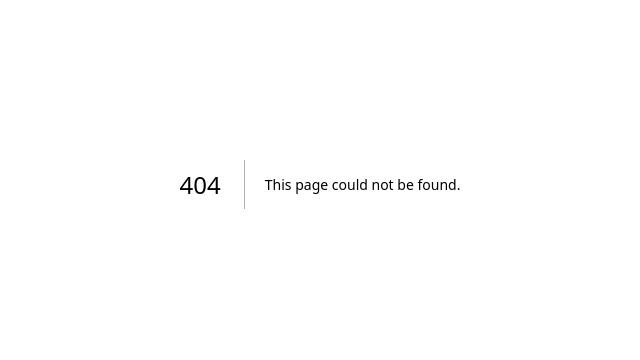
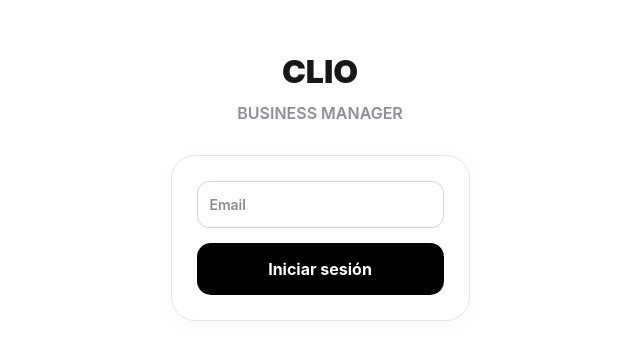
Before and after one commit to mooon300/clio-app, a Next.js app: page /login in a window 1280 px wide. Before the commit this address had no page. Shown: the part 216-576 px from the top of the page, without its empty margins (320-960 px from the left). Built offline with nearby package versions, Linux system fonts and the light colour scheme; no server answers.

Commit message:
🚀 Dashboard Pro: Logout, WhatsApp y servicios vinculados

```diff
--- /dev/null
+++ b/app/config/page.tsx
@@ -0,0 +1,164 @@
+'use client'
+
+import { useState, useEffect } from 'react'
+import { useRouter } from 'next/navigation'
+import { supabase } from '../../lib/config' // ruta correcta al cliente Supabase
+
+export default function ConfigPage() {
+  const router = useRouter()
+  const [negocio, setNegocio] = useState<any>(null)
+  const [servicios, setServicios] = useState<any[]>([])
+  const [nuevoServicio, setNuevoServicio] = useState({ nombre: '', precio: '' })
+
+  // ====== Cargar datos del negocio y servicios ======
+  const loadData = async () => {
+    const { data: { user } } = await supabase.auth.getUser()
+    if (!user) return router.push('/login')
+
+    const { data: neg, error: negError } = await supabase
+      .from('negocios')
+      .select('*')
+      .eq('user_id', user.id)
+      .single()
+
+    if (negError) return alert('Error cargando negocio: ' + negError.message)
+    setNegocio(neg)
+
+    const { data: servs } = await supabase
+      .from('servicios')
+      .select('*')
+      .eq('negocio_id', neg.id)
+    setServicios(servs || [])
+  }
+
+  useEffect(() => { loadData() }, [])
+
+  // ====== Agregar servicio ======
+  const agregarServicio = async (e: any) => {
+    e.preventDefault()
+    if (!negocio) return
+
+    const { error } = await supabase.from('servicios').insert([{
+      negocio_id: negocio.id,
+      nombre: nuevoServicio.nombre,
+      precio: Number(nuevoServicio.precio)
+    }])
+
+    if (!error) {
+      setNuevoServicio({ nombre: '', precio: '' })
+      loadData()
+    } else {
+      alert("Error agregando servicio: " + error.message)
+    }
+  }
+
+  // ====== Eliminar servicio ======
+  const eliminarServicio = async (id: any) => {
+    const { error } = await supabase.from('servicios').delete().eq('id', id)
+    if (!error) loadData()
+    else alert("Error eliminando servicio: " + error.message)
+  }
+
+  if (!negocio) return <p style={{ textAlign:'center', padding:'50px' }}>Cargando configuración...</p>
+
+  return (
+    <div style={{ fontFamily: '-apple-system, sans-serif', padding: '40px 20px', maxWidth: '450px', margin: '0 auto' }}>
+      <h1 style={{ fontWeight: 900, fontSize: '28px', letterSpacing: '-1px' }}>Configuración ⚙️</h1>
+      <p style={{ color: '#8E8E93', marginBottom: '30px' }}>Gestiona el menú de {negocio.nombre}</p>
+
+      {/* Formulario Agregar Servicio */}
+      <form onSubmit={agregarServicio} style={formStyle}>
+        <h3 style={{ fontSize: '12px', color: '#8E8E93', marginBottom: '10px' }}>AGREGAR SERVICIO AL MENÚ</h3>
+        <input
+          style={inputStyle}
+          placeholder="Ej: Corte de Caballero"
+          value={nuevoServicio.nombre}
+          onChange={e => setNuevoServicio({ ...nuevoServicio, nombre: e.target.value })}
+          required
+        />
+        <input
+          style={inputStyle}
+          type="number"
+          placeholder="Precio $"
+          value={nuevoServicio.precio}
+          onChange={e => setNuevoServicio({ ...nuevoServicio, precio: e.target.value })}
+          required
+        />
+        <button style={btnStyle}>AÑADIR AL MENÚ</button>
+      </form>
+
+      {/* Lista de Servicios */}
+      <div style={{ display: 'flex', flexDirection: 'column', gap: '10px' }}>
+        {servicios.map(s => (
+          <div key={s.id} style={itemStyle}>
+            <div>
+              <p style={{ margin: 0, fontWeight: 700 }}>{s.nombre}</p>
+              <p style={{ margin: 0, fontSize: '12px', color: '#34C759', fontWeight: 800 }}>${s.precio}</p>
+            </div>
+            <button onClick={() => eliminarServicio(s.id)} style={btnDelete}>BORRAR</button>
+          </div>
+        ))}
+      </div>
+
+      {/* Botón volver */}
+      <button
+        onClick={() => router.push('/')}
+        style={{ width: '100%', marginTop: '30px', background: 'none', border: 'none', color: '#007AFF', fontWeight: 700, cursor: 'pointer' }}
+      >
+        ← Volver al Dashboard
+      </button>
+    </div>
+  )
+}
+
+// ====== ESTILOS ======
+const formStyle = {
+  background: 'white',
+  padding: '20px',
+  borderRadius: '24px',
+  border: '1px solid #E5E5E7',
+  marginBottom: '30px'
+}
+
+const inputStyle = {
+  width: '100%',
+  padding: '12px',
+  marginBottom: '10px',
+  borderRadius: '12px',
+  border: '1px solid #D2D2D7',
+  fontWeight: 600,
+  fontSize: '14px',
+  outline: 'none',
+  boxSizing: 'border-box' as 'border-box'
+}
+
+const btnStyle = {
+  width: '100%',
+  padding: '14px',
+  background: 'black',
+  color: 'white',
+  border: 'none',
+  borderRadius: '14px',
+  fontWeight: 700,
+  cursor: 'pointer'
+}
+
+const itemStyle = {
+  display: 'flex',
+  justifyContent: 'space-between',
+  alignItems: 'center',
+  padding: '15px',
+  borderRadius: '20px',
+  background: '#F2F2F7'
+}
+
+const btnDelete = {
+  background: '#FF3B30',
+  color: 'white',
+  border: 'none',
+  borderRadius: '8px',
+  padding: '5px 10px',
+  fontSize: '10px',
+  fontWeight: 800,
+  cursor: 'pointer'
+}
--- /dev/null
+++ b/app/login/page.tsx
@@ -0,0 +1,65 @@
+'use client'
+
+import { useState } from 'react'
+import { useRouter } from 'next/navigation'
+import { supabase } from '../../lib/config' // cliente centralizado
+
+export default function LoginPage() {
+  const router = useRouter()
+  const [email, setEmail] = useState('')
+  const [loading, setLoading] = useState(false)
+
+  // ====== Login con OTP ======
+  const login = async (e: any) => {
+    e.preventDefault()
+    setLoading(true)
+    const { error } = await supabase.auth.signInWithOtp({ email })
+    if (error) alert(error.message)
+    else alert('Revisa tu email para iniciar sesión')
+    setLoading(false)
+  }
+
+  return (
+    <div style={{ fontFamily: '-apple-system, sans-serif', padding: '50px 20px', maxWidth: '400px', margin: '0 auto', minHeight: '100vh', display: 'flex', flexDirection: 'column', justifyContent: 'center' }}>
+      <h1 style={{ fontWeight: 900, fontSize: '32px', textAlign: 'center', marginBottom: '5px' }}>CLIO</h1>
+      <p style={{ textAlign: 'center', color: '#8E8E93', marginBottom: '30px', fontWeight: 600 }}>BUSINESS MANAGER</p>
+
+      <form onSubmit={login} style={{ display: 'flex', flexDirection: 'column', gap: '15px', background: 'white', padding: '25px', borderRadius: '24px', border: '1px solid #E5E5E7', boxShadow: '0 4px 20px rgba(0,0,0,0.03)' }}>
+        <input
+          type="email"
+          placeholder="Email"
+          value={email}
+          onChange={e => setEmail(e.target.value)}
+          required
+          style={inputStyle}
+        />
+        <button type="submit" disabled={loading} style={btnStyle}>
+          {loading ? 'Enviando...' : 'Iniciar sesión'}
+        </button>
+      </form>
+    </div>
+  )
+}
+
+// ====== ESTILOS ======
+const inputStyle = {
+  width: '100%',
+  padding: '12px',
+  borderRadius: '12px',
+  border: '1px solid #D2D2D7',
+  fontWeight: 600,
+  fontSize: '14px',
+  outline: 'none',
+  boxSizing: 'border-box' as 'border-box'
+}
+
+const btnStyle = {
+  width: '100%',
+  padding: '14px',
+  background: 'black',
+  color: 'white',
+  border: 'none',
+  borderRadius: '14px',
+  fontWeight: 700,
+  cursor: 'pointer'
+}
--- a/app/page.tsx
+++ b/app/page.tsx
@@ -2,107 +2,180 @@
 
 import { useState, useEffect } from 'react'
 import { createClient } from '@supabase/supabase-js'
+import { useRouter } from 'next/navigation'
 
-// Conexión con las variables que ya configuramos en Vercel
-const supabaseUrl = process.env.NEXT_PUBLIC_SUPABASE_URL || ''
-const supabaseAnonKey = process.env.NEXT_PUBLIC_SUPABASE_ANON_KEY || ''
-const supabase = createClient(supabaseUrl, supabaseAnonKey)
+const supabase = createClient(
+  process.env.NEXT_PUBLIC_SUPABASE_URL!,
+  process.env.NEXT_PUBLIC_SUPABASE_ANON_KEY!
+)
 
-export default function ClioApp() {
+export default function Dashboard() {
+  const router = useRouter()
   const [citas, setCitas] = useState<any[]>([])
-  const [form, setForm] = useState({ nombre: '', monto: '' })
+  const [servicios, setServicios] = useState<any[]>([])
+  const [negocio, setNegocio] = useState<any>(null)
   const [loading, setLoading] = useState(false)
 
-  // 1. Cargar las citas de la base de datos
-  const fetchCitas = async () => {
-    const { data, error } = await supabase
-      .from('citas')
+  const [form, setForm] = useState({
+    servicio_id: '',
+    cliente_nombre: '',
+    monto: '',
+    whatsapp: '',
+    fecha: '',
+    hora: ''
+  })
+
+  // ===== FETCH DATA =====
+  const fetchData = async () => {
+    const { data: { user } } = await supabase.auth.getUser()
+    if (!user) return router.push('/login')
+
+    const { data: neg } = await supabase
+      .from('negocios')
       .select('*')
-      .order('created_at', { ascending: false })
+      .eq('user_id', user.id)
+      .single()
 
-    if (error) console.error("Error cargando:", error.message)
-    if (data) setCitas(data)
+    if (neg) {
+      setNegocio(neg)
+
+      const { data: servs } = await supabase
+        .from('servicios')
+        .select('*')
+        .eq('negocio_id', neg.id)
+      setServicios(servs || [])
+
+      const { data: cts } = await supabase
+        .from('citas')
+        .select('*, servicio_id(nombre)')
+        .eq('negocio_id', neg.id)
+        .order('fecha_hora', { ascending: false })
+
+      setCitas(cts || [])
+    }
   }
 
-  useEffect(() => { fetchCitas() }, [])
+  useEffect(() => { fetchData() }, [])
 
-  // 2. Guardar nueva cita (Coincidiendo con tus columnas de Supabase)
+  // ===== LOGOUT =====
+  const logout = async () => {
+    await supabase.auth.signOut()
+    router.push('/login')
+  }
+
+  // ===== GUARDAR NUEVA CITA =====
   const guardar = async (e: any) => {
     e.preventDefault()
+    if (!negocio) return
     setLoading(true)
+    const fechaHoraISO = `${form.fecha}T${form.hora}:00`
 
     const { error } = await supabase.from('citas').insert([{
-      cliente_nombre: form.nombre.toUpperCase(),
+      negocio_id: negocio.id,
+      servicio_id: Number(form.servicio_id),
+      cliente_nombre: form.cliente_nombre.toUpperCase(),
+      cliente_whatsapp: form.whatsapp,
       monto: Number(form.monto),
+      fecha_hora: fechaHoraISO,
       estado: 'pendiente'
     }])
 
-    if (error) {
-      alert("Error de Supabase: " + error.message)
-    } else {
-      setForm({ nombre: '', monto: '' }) // Limpia el formulario
-      await fetchCitas() // Refresca la lista
+    if (error) alert("Error: " + error.message)
+    else {
+      setForm({ servicio_id: '', cliente_nombre: '', monto: '', whatsapp: '', fecha: '', hora: '' })
+      fetchData()
     }
     setLoading(false)
   }
 
-  // 3. Cambiar estado a pagado
+  // ===== COBRAR =====
   const cobrar = async (id: any) => {
-    const { error } = await supabase.from('citas').update({ estado: 'pagado' }).eq('id', id)
-    if (!error) fetchCitas()
+    await supabase.from('citas').update({ estado: 'pagado' }).eq('id', id)
+    fetchData()
   }
 
-  // Cálculos rápidos
+  // ===== TOTAL CAJA =====
   const totalCaja = citas
     .filter(c => c.estado === 'pagado')
     .reduce((acc, c) => acc + (Number(c.monto) || 0), 0)
 
+  // ===== FORMATEAR FECHA =====
+  const formatFechaHora = (iso: string) => {
+    const date = new Date(iso)
+    const options: Intl.DateTimeFormatOptions = { day: '2-digit', month: '2-digit', year: 'numeric', hour: '2-digit', minute: '2-digit' }
+    return date.toLocaleString('es-ES', options)
+  }
+
   return (
-    <div style={{ fontFamily: '-apple-system, sans-serif', padding: '40px 20px', maxWidth: '450px', margin: '0 auto', backgroundColor: '#FBFBFB', minHeight: '100vh', color: '#1D1D1F' }}>
+    <div style={{ fontFamily: '-apple-system, sans-serif', padding: '40px 20px', maxWidth: '500px', margin: '0 auto', backgroundColor: '#FBFBFB', minHeight: '100vh' }}>
 
-      {/* Header Estilo Apple */}
-      <header style={{ textAlign: 'center', marginBottom: '40px' }}>
+      {/* HEADER */}
+      <header style={{ textAlign: 'center', marginBottom: '30px', position: 'relative' }}>
+        <button onClick={logout} style={{ position: 'absolute', top: 0, right: 0, background: 'none', border: 'none', fontSize: '20px', cursor: 'pointer' }}>🚪</button>
         <div style={{ width: '55px', height: '55px', backgroundColor: 'black', borderRadius: '14px', margin: '0 auto 15px', display: 'flex', alignItems: 'center', justifyContent: 'center', color: 'white', fontWeight: 900, fontSize: '26px' }}>C</div>
-        <h1 style={{ fontWeight: 900, fontSize: '34px', margin: 0, letterSpacing: '-1.5px' }}>CLIO</h1>
-        <p style={{ fontSize: '10px', fontWeight: 800, color: '#A1A1A6', letterSpacing: '3px', marginTop: '5px' }}>BUSINESS MANAGER</p>
+        <h1 style={{ fontWeight: 900, fontSize: '32px', margin: 0, letterSpacing: '-1.5px' }}>{negocio?.nombre || 'CLIO'}</h1>
+        <div style={{ display: 'flex', justifyContent: 'center', gap: '15px', marginTop: '10px' }}>
+          <button onClick={() => router.push('/config')} style={subBtn}>⚙️ Configurar</button>
+        </div>
       </header>
 
-      {/* Resumen de Caja */}
+      {/* CAJA Y CITAS */}
       <div style={{ display: 'grid', gridTemplateColumns: '1fr 1fr', gap: '15px', marginBottom: '30px' }}>
-        <div style={{ background: 'white', padding: '20px', borderRadius: '24px', border: '1px solid #E5E5E7', textAlign: 'center' }}>
-          <p style={{ margin: 0, fontSize: '10px', fontWeight: 800, color: '#86868B' }}>EN CAJA</p>
-          <p style={{ margin: '5px 0 0', fontWeight: 900, fontSize: '24px', color: '#34C759' }}>${totalCaja}</p>
-        </div>
-        <div style={{ background: 'black', padding: '20px', borderRadius: '24px', color: 'white', textAlign: 'center' }}>
-          <p style={{ margin: 0, fontSize: '10px', fontWeight: 800, color: '#86868B' }}>TOTAL CITAS</p>
-          <p style={{ margin: '5px 0 0', fontWeight: 900, fontSize: '24px' }}>{citas.length}</p>
-        </div>
+        <div style={cardStyle}><p style={labelS}>EN CAJA</p><p style={{ ...valS, color: '#34C759' }}>${totalCaja.toFixed(2)}</p></div>
+        <div style={{ ...cardStyle, background: 'black', color: 'white' }}><p style={labelS}>CITAS</p><p style={valS}>{citas.length}</p></div>
       </div>
 
-      {/* Formulario de Registro */}
-      <form onSubmit={guardar} style={{ background: 'white', padding: '25px', borderRadius: '28px', border: '1px solid #E5E5E7', marginBottom: '30px', boxShadow: '0 4px 20px rgba(0,0,0,0.03)' }}>
-        <input style={{ width: '100%', padding: '16px', marginBottom: '12px', borderRadius: '14px', border: '1px solid #D2D2D7', fontWeight: 600, fontSize: '16px', boxSizing: 'border-box', outline: 'none' }} placeholder="Nombre del Cliente" value={form.nombre} onChange={e => setForm({...form, nombre: e.target.value})} required />
-        <input style={{ width: '100%', padding: '16px', marginBottom: '18px', borderRadius: '14px', border: '1px solid #D2D2D7', fontWeight: 600, fontSize: '16px', boxSizing: 'border-box', outline: 'none' }} type="number" placeholder="Monto $" value={form.monto} onChange={e => setForm({...form, monto: e.target.value})} required />
-        <button disabled={loading} style={{ width: '100%', padding: '16px', background: 'black', color: 'white', border: 'none', borderRadius: '16px', fontWeight: 700, fontSize: '16px', cursor: 'pointer', opacity: loading ? 0.6 : 1, transition: '0.2s' }}>
-          {loading ? 'REGISTRANDO...' : 'REGISTRAR'}
-        </button>
+      {/* FORMULARIO */}
+      <form onSubmit={guardar} style={formStyle}>
+        <select style={inputStyle} value={form.servicio_id} onChange={e => {
+          const s = servicios.find(x => x.id == e.target.value)
+          setForm({...form, servicio_id: e.target.value, monto: s?.precio || ''})
+        }} required>
+          <option value="">Servicio</option>
+          {servicios.map(s => <option key={s.id} value={s.id}>{s.nombre}</option>)}
+        </select>
+        <input style={inputStyle} placeholder="Nombre Cliente" value={form.cliente_nombre} onChange={e => setForm({...form, cliente_nombre: e.target.value})} required />
+        <input style={inputStyle} placeholder="WhatsApp" value={form.whatsapp} onChange={e => setForm({...form, whatsapp: e.target.value})} required />
+        <input style={inputStyle} type="number" placeholder="Monto $" value={form.monto} onChange={e => setForm({...form, monto: e.target.value})} required />
+        <div style={{ display: 'flex', gap: '10px', marginBottom: '10px' }}>
+          <input type="date" style={inputStyle} value={form.fecha} onChange={e => setForm({...form, fecha: e.target.value})} required />
+          <input type="time" style={inputStyle} value={form.hora} onChange={e => setForm({...form, hora: e.target.value})} required />
+        </div>
+        <button disabled={loading} style={buttonStyle}>{loading ? '...' : 'REGISTRAR'}</button>
       </form>
 
-      {/* Lista de Citas */}
-      <div style={{ display: 'flex', flexDirection: 'column', gap: '12px' }}>
-        <h3 style={{ fontSize: '13px', fontWeight: 800, color: '#86868B', marginLeft: '10px' }}>RECIENTES</h3>
+      {/* LISTA CITAS */}
+      <div style={{ display: 'flex', flexDirection: 'column', gap: '10px' }}>
         {citas.map(c => (
-          <div key={c.id} style={{ background: 'white', padding: '20px', borderRadius: '22px', display: 'flex', justifyContent: 'space-between', alignItems: 'center', border: '1px solid #F2F2F7' }}>
-            <div>
-              <p style={{ margin: 0, fontWeight: 800, fontSize: '16px', color: '#1D1D1F' }}>{c.cliente_nombre}</p>
-              <p style={{ margin: 0, fontSize: '11px', color: c.estado === 'pagado' ? '#34C759' : '#FF9500', fontWeight: 700 }}>${c.monto} • {c.estado.toUpperCase()}</p>
+          <div key={c.id} style={itemStyle}>
+            <div style={{ flex: 1 }}>
+              <p style={{ margin: 0, fontWeight: 800, fontSize: '15px' }}>{c.cliente_nombre}</p>
+              <p style={{ margin: 0, fontSize: '11px', color: '#8E8E93' }}>
+                {c.servicio_id?.nombre} • ${Number(c.monto).toFixed(2)}
+              </p>
+              <p style={{ margin: '2px 0', fontSize: '10px', color: '#555' }}>{formatFechaHora(c.fecha_hora)}</p>
+              <p style={{ margin: 0, fontSize: '10px', fontWeight: 800, color: c.estado === 'pagado' ? '#34C759' : '#FF3B30' }}>{c.estado.toUpperCase()}</p>
             </div>
-            {c.estado === 'pendiente' && (
-              <button onClick={() => cobrar(c.id)} style={{ background: '#F2F2F7', color: 'black', border: 'none', padding: '12px 18px', borderRadius: '12px', fontSize: '11px', fontWeight: 800, cursor: 'pointer' }}>COBRAR</button>
-            )}
+            <div style={{ display: 'flex', gap: '8px' }}>
+              <button onClick={() => window.open(`https://wa.me/${c.cliente_whatsapp}?text=Hola%20${encodeURIComponent(c.cliente_nombre)}`)} style={waBtn}>💬</button>
+              {c.estado === 'pendiente' && <button onClick={() => cobrar(c.id)} style={payBtn}>COBRAR</button>}
+            </div>
           </div>
         ))}
       </div>
+
     </div>
   )
 }
+
+// ===== ESTILOS =====
+const subBtn = { background: 'none', border: '1px solid #E5E5E7', padding: '6px 12px', borderRadius: '10px', fontSize: '12px', fontWeight: 700, cursor: 'pointer' }
+const cardStyle = { background: 'white', padding: '20px', borderRadius: '24px', border: '1px solid #E5E5E7', textAlign: 'center' as 'center' }
+const labelS = { margin: 0, fontSize: '9px', fontWeight: 800, color: '#86868B' }
+const valS = { margin: '5px 0 0', fontWeight: 900, fontSize: '22px' }
+const formStyle = { background: 'white', padding: '20px', borderRadius: '24px', border: '1px solid #E5E5E7', marginBottom: '30px' }
+const inputStyle = { width: '100%', padding: '12px', marginBottom: '10px', borderRadius: '12px', border: '1px solid #D2D2D7', fontWeight: 600, fontSize: '14px', outline: 'none', boxSizing: 'border-box' as 'border-box' }
+const buttonStyle = { width: '100%', padding: '14px', background: 'black', color: 'white', border: 'none', borderRadius: '14px', fontWeight: 700, cursor: 'pointer' }
+const itemStyle = { background: 'white', padding: '15px', borderRadius: '20px', display: 'flex', justifyContent: 'space-between', alignItems: 'center', border: '1px solid #F2F2F7' }
+const waBtn = { background: '#25D366', border: 'none', width: '35px', height: '35px', borderRadius: '10px', cursor: 'pointer', fontSize: '18px', color: 'white' }
+const payBtn = { background: '#FF9500', border: 'none', padding: '8px 12px', borderRadius: '10px', fontSize: '10px', fontWeight: 800, cursor: 'pointer', color: 'white' }
--- /dev/null
+++ b/lib/config.ts
@@ -0,0 +1,7 @@
+// lib/config.ts
+import { createClient } from '@supabase/supabase-js'
+
+export const supabase = createClient(
+  process.env.NEXT_PUBLIC_SUPABASE_URL!,
+  process.env.NEXT_PUBLIC_SUPABASE_ANON_KEY!
+)
```
